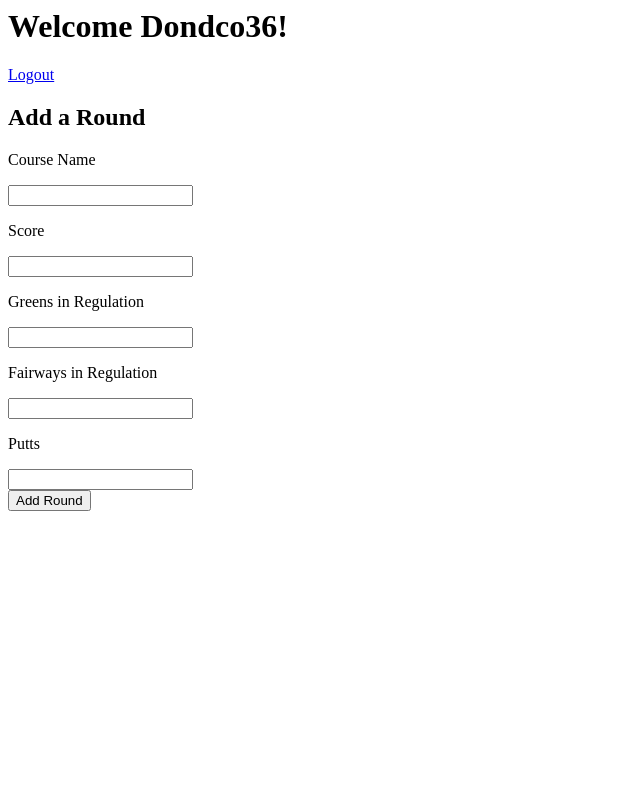
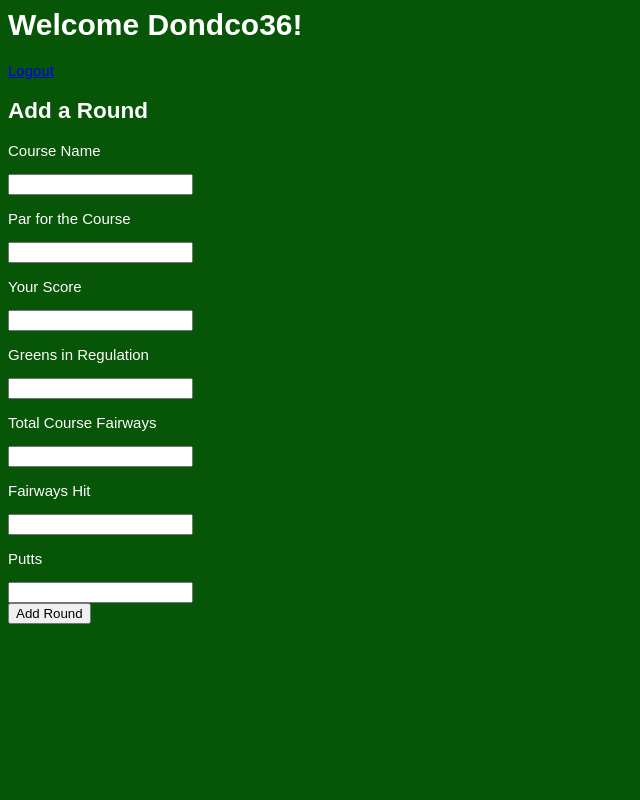
Before and after one commit to dondco36/golfapp, a Django app: page / in a window 1280 px wide. Shown: the whole page, without its empty margins (0-640 px from the left). Run offline with Django 3.2, Linux system fonts and the light colour scheme; a user stored in the database is signed in; data comes from the database, SQL or seed files in the repository.

Commit message:
More updates

```diff
--- a/GolfStatsApp/models.py
+++ b/GolfStatsApp/models.py
@@ -5,11 +5,21 @@ from users.models import User
 
 class Round(models.Model):
     user = models.ForeignKey(User, on_delete=models.CASCADE, null=True, blank=True)
-    course = models.CharField(max_length=50)
-    score = models.CharField(max_length=50)
-    greens = models.CharField(max_length=50)
-    fairways = models.CharField(max_length=50)
-    putts = models.CharField(max_length=50)
+    course = models.CharField(max_length=100)
+    par = models.IntegerField()
+    score = models.IntegerField()
+    greens = models.IntegerField()
+    fairways_hit = models.IntegerField()
+    total_fairways = models.IntegerField()
+    putts = models.IntegerField()
+
+    @property
+    def greens_percentage(self):
+        return round((self.greens/18)*100, 2)
+
+    @property
+    def fairways_percentage(self):
+        return round((self.fairways_hit/self.total_fairways)*100, 2)
 
     def __str__(self):
         return f'{self.name}'
--- a/api/serializers.py
+++ b/api/serializers.py
@@ -4,11 +4,16 @@ from GolfStatsApp import models
 class GolfStatsAppSerializer(serializers.ModelSerializer):
     class Meta:
         fields = (
+            'id',
             'user',
             'course',
+            'par',
             'score',
             'greens',
-            'fairways',
+            'total_fairways',
+            'fairways_hit',
             'putts',
+            'greens_percentage',
+            'fairways_percentage',
         )
         model = models.Round
--- /dev/null
+++ b/static/GolfStatsApp/style.css
@@ -0,0 +1,15 @@
+html {
+    display: block;
+}
+
+body {
+    font-family: Arial, Helvetica, sans-serif;
+    font-size: 15px;
+    background-color: rgb(7, 85, 7);
+    color: white;
+}
+
+
+@media (min-width: 768px) {
+
+}
--- a/templates/home.html
+++ b/templates/home.html
@@ -1,31 +1,47 @@
 {% csrf_token %}
-
+{% load static %}
+<!DOCTYPE html>
+<html>
+    <head>
+        <meta charset="UTF-8">
+        <meta name="viewport" content="width=device-width,initial-scale=1">
+        <title>Golf Stats App</title>
+        <link href="{% static 'GolfStatsApp/style.css' %}" rel="stylesheet">
+    </head>
+    <body>
         {% if user.is_authenticated %}
         <h1>Welcome {{ user.username }}!</h1>
-<p><a href="{% url 'logout' %}">Logout</a><p>
+        <p><a href="{% url 'logout' %}">Logout</a></p>
 
         <div id="app">
             <div>
                 <div v-for="round in rounds" v-bind:key="round.id">
-            <h3>[[ round.course ]]</h3>
+                    <h3>[[ round.course ]] - Par [[ round.par ]]</h3>
                     <p>Score: [[ round.score ]]</p>
-            <p>GIR: [[ round.greens ]]</p>
-            <p>FIR: [[ round.fairways ]]</p>
+                    <p>GIR: [[ round.greens ]] / 18 %[[ round.greens_percentage ]]</p>
+                    <p>FIR: [[ round.fairways_hit ]] / [[ round.total_fairways ]] %[[ round.fairways_percentage ]]</p>
                     <p>Putts: [[ round.putts ]]</a></p>
+                    <button @click="deleteRound(round)">Delete Round</button>
                 </div>
                 <div>
                     <h2>Add a Round</h2>
                     <p>Course Name</p>
                     <input v-model="course">
 
-            <p>Score</p>
+                    <p>Par for the Course</p>
+                    <input v-model="par">
+
+                    <p>Your Score</p>
                     <input v-model="score">
 
                     <p>Greens in Regulation</p>
                     <input v-model="greens">
 
-            <p>Fairways in Regulation</p>
-            <input v-model="fairways">
+                    <p>Total Course Fairways</p>
+                    <input v-model="total_fairways">
+
+                    <p>Fairways Hit</p>
+                    <input v-model="fairways_hit">
 
                     <p>Putts</p>
                     <input v-model="putts">
@@ -49,15 +65,17 @@
                     rounds: [],
                     course: '',
                     score: '',
+                    par: '',
                     greens: '',
-            fairways: '',
+                    total_fairways: '',
+                    fairways_hit: '',
                     putts: ''
                 },
                 mounted: function () {
-            this.get_rounds();
+                    this.getRounds();
                 },
                 methods: {
-        get_rounds: function () {
+                getRounds: function () {
                         axios({
                             method: 'get',
                             url: 'api/v1/',
@@ -77,15 +95,31 @@
                             data: {
                                 user: {{ user.id }},
                                 course: this.course,
+                                par: this.par,
                                 score: this.score,
                                 greens: this.greens,
-                        fairways: this.fairways,
+                                total_fairways: this.total_fairways,
+                                fairways_hit: this.fairways_hit,
                                 putts: this.putts,
                             }
                             }).then(response => {
-                    this.get_rounds()
+                            this.getRounds()
+                        })
+                    },
+                deleteRound: function (round) {
+                        let csrf_token = document.querySelector("input[name=csrfmiddlewaretoken]").value;
+                        axios({
+                            url: '/api/v1/' + round.id,
+                            method: 'delete',
+                            headers: {
+                                'X-CSRFToken': csrf_token
+                            },
+                        }).then(response => {
+                        this.getRounds()
                         })
                     },
                 },
             })
         </script>
+    </body>
+</html>
--- a/users/form.py
+++ b/users/form.py
@@ -8,4 +8,4 @@ class CreateUserForm(UserCreationForm):
 
     class Meta:
         model = User
-        fields = ['username', 'email','password1','password2']
+        fields = ['username', 'password1','password2']
--- a/users/models.py
+++ b/users/models.py
@@ -5,4 +5,4 @@ from django.db import models
 from django.contrib.auth.models import AbstractUser
 
 class User(AbstractUser):
-    id = models.AutoField(primary_key=True)
+    id = models.AutoField(primary_key=True),
--- a/users/urls.py
+++ b/users/urls.py
@@ -3,6 +3,10 @@ from django.urls import path
 from . import views
 
 app_name = 'users'
+
 urlpatterns = [
     path('signup/', views.SignUpView.as_view(), name='signup'),
+    # path('<str:username>/', views.UserProfileView.as_view(), name='profile'),
+    # path('<str:username>/', views.UserProfileView.as_view(), name='new'),
+    # path('<str:username>/edit', views.UserEditProfile.as_view(), name='edit'),
 ]
```
Also changed, not shown: users/views.py (+50 -0 lines), GolfStatsApp/migrations/0001_initial.py, GolfStatsApp/migrations/0002_round_user.py (deleted), db.sqlite3, users/migrations/0001_initial.py, users/migrations/0002_alter_user_id.py (deleted). Lines whose indentation alone changed are shown as unchanged.
